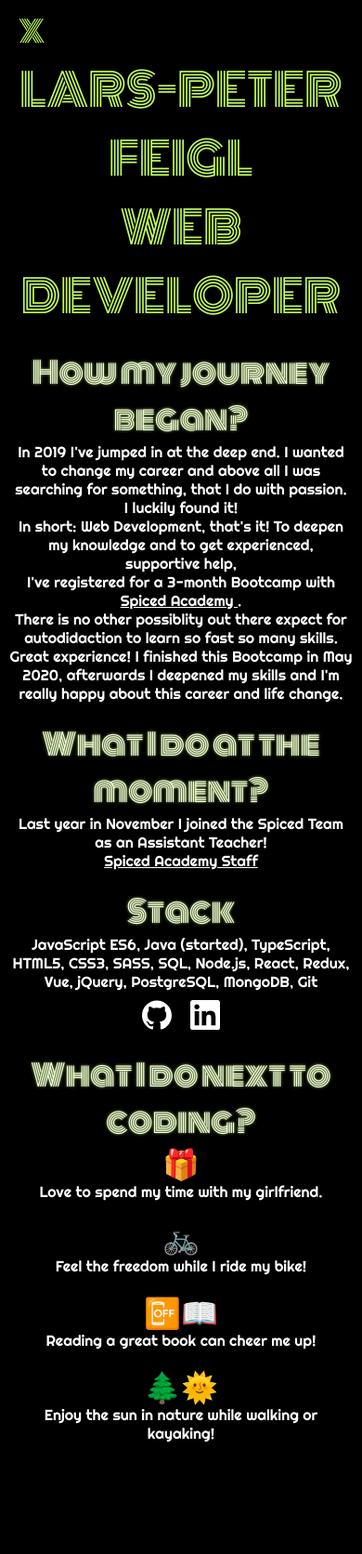
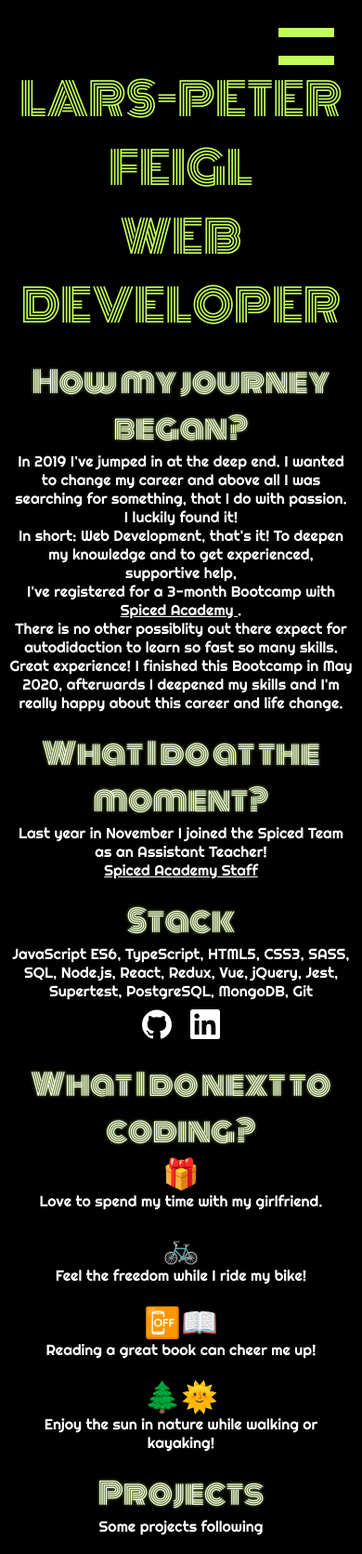
Before and after one commit to LPF33/from-node-to-php, a PHP site: page /views/about.html in a window 390 px wide. Shown: the whole page at 93% size. Before the commit the page ends 1552 px from the top, so only its background shows below. Run offline with PHP 8.4, Linux system fonts and the light colour scheme.

Commit message:
feat(about.html): nav, mobile nav icon

```diff
--- a/public/about.css
+++ b/public/about.css
@@ -6,6 +6,11 @@
     box-sizing: border-box;
     color: white;
     text-align: center;
+}
+
+:root {
+    --color-hover: #c3ff59;
+    --style-font: "Monoton", sans-serif;
 }
 
 body {
@@ -34,16 +39,16 @@ main {
 h1 {
     font-size: 3rem;
     text-align: center;
-    font-family: "Monoton", sans-serif;
-    color: #c3ff59;
+    font-family: var(--style-font);
+    color: var(--color-hover);
     font-weight: normal;
 }
 
 h2 {
     font-size: 2rem;
     text-align: center;
-    font-family: "Monoton", sans-serif;
-    text-shadow: 0 0 3px #c3ff59;
+    font-family: var(--style-font);
+    text-shadow: 0 0 3px var(--color-hover);
     font-weight: normal;
 }
 
@@ -51,18 +56,25 @@ span {
     font-size: 2rem;
 }
 
-#x {
-    position: absolute;
-    top: 10px;
-    left: 10px;
-    width: 3rem;
-    height: 3rem;
-    color: #c3ff59;
-    border-radius: 50%;
+header {
+    display: none;
+}
+
+nav {
+    position: fixed;
+    top: 30px;
+    right: 10px;
+    height: 60px;
+    color: var(--color-hover);
     padding: 10px;
     font-size: 2rem;
     z-index: 100;
-    text-decoration: none;
+    -webkit-transform: rotate(-90deg);
+    -ms-transform: rotate(-90deg);
+    transform: rotate(-90deg);
+    -webkit-transform-origin: bottom right;
+    -ms-transform-origin: bottom right;
+    transform-origin: bottom right;
     display: -webkit-box;
     display: -ms-flexbox;
     display: flex;
@@ -72,7 +84,20 @@ span {
     -webkit-box-pack: center;
     -ms-flex-pack: center;
     justify-content: center;
-    font-family: "Monoton", sans-serif;
+    font-family: var(--style-font);
+    user-select: none;
+}
+
+nav a {
+    -webkit-transform: rotate(180deg);
+    -ms-transform: rotate(180deg);
+    transform: rotate(180deg);
+    text-decoration: none;
+    margin: 0 10px;
+}
+
+nav a:hover {
+    color: var(--color-hover);
 }
 
 #contact {
@@ -94,11 +119,73 @@ svg {
 }
 
 a:hover > svg {
-    fill: #c3ff59;
+    fill: var(--color-hover);
 }
 
-@media screen and (max-width: 640px) {
+@media screen and (max-width: 720px) {
     main {
-        margin-top: 50px;
+        margin-top: 60px;
+    }
+
+    header {
+        display: block;
+        position: fixed;
+        top: 0px;
+        right: 20px;
+        cursor: pointer;
+        background-color: black;
+        padding: 10px;
+        border-bottom-left-radius: 10px;
+    }
+
+    header > div {
+        width: 60px;
+        border: 5px solid var(--color-hover);
+        margin-top: 20px;
+        -webkit-transform: rotate(0deg);
+        -ms-transform: rotate(0deg);
+        transform: rotate(0deg);
+        -webkit-transition: 0.5s all;
+        -o-transition: 0.5s all;
+        transition: 0.5s all;
+    }
+
+    header > div:first-child {
+        -webkit-transform-origin: bottom left;
+        -ms-transform-origin: bottom left;
+        transform-origin: bottom left;
+    }
+
+    header.show > div:first-child {
+        border: 5px solid white;
+        -webkit-transform: rotate(30deg);
+        -ms-transform: rotate(30deg);
+        transform: rotate(30deg);
+        -webkit-transform-origin: bottom left;
+        -ms-transform-origin: bottom left;
+        transform-origin: bottom left;
+    }
+
+    header > div:last-child {
+        -webkit-transform-origin: top left;
+        -ms-transform-origin: top left;
+        transform-origin: top left;
+    }
+
+    header.show > div:last-child {
+        border: 5px solid white;
+        -webkit-transform: rotate(-30deg);
+        -ms-transform: rotate(-30deg);
+        transform: rotate(-30deg);
+        -webkit-transform-origin: top left;
+        -ms-transform-origin: top left;
+        transform-origin: top left;
+    }
+
+    nav {
+        display: none;
+        top: 10px;
+        right: 0px;
+        background-color: black;
     }
 }
--- /dev/null
+++ b/public/about.js
@@ -0,0 +1,7 @@
+const header = document.querySelector("header");
+const nav = document.querySelector("nav");
+
+header.addEventListener("click", () => {
+    header.classList.toggle("show");
+    nav.style.display = header.classList.contains("show") ? "flex" : "none";
+});
--- a/public/style.css
+++ b/public/style.css
@@ -176,6 +176,11 @@ footer {
 footer a {
     text-decoration: none;
     margin-left: 2rem;
+    color: white;
+}
+
+footer a:hover {
+    color: #185adb;
 }
 
 svg {
--- a/views/about.html
+++ b/views/about.html
@@ -16,7 +16,17 @@
         <title>About me</title>
     </head>
     <body>
-        <a id="x" href="/">X</a>
+        <header>
+            <div></div>
+            <div></div>
+        </header>
+        <nav>
+            <a href="/about#projects">Projects</a>
+            <a href="/about#stack">Stack</a>
+            <a href="/about#top">Intro</a>
+            <a href="/">Main</a>
+        </nav>
+
         <main>
             <h1>LARS-PETER FEIGL</h1>
             <h1>WEB DEVELOPER</h1>
@@ -52,10 +62,10 @@
                 </a>
             </p>
             <br />
-            <h2>Stack</h2>
+            <h2 id="stack">Stack</h2>
             <p>
-                JavaScript ES6, Java (started), TypeScript, HTML5, CSS3, SASS,
-                SQL, Node.js, React, Redux, Vue, jQuery, PostgreSQL, MongoDB,
+                JavaScript ES6, TypeScript, HTML5, CSS3, SASS, SQL, Node.js,
+                React, Redux, Vue, jQuery, Jest, Supertest, PostgreSQL, MongoDB,
                 Git
             </p>
             <div id="contact">
@@ -113,6 +123,10 @@
                 <br />
                 Enjoy the sun in nature while walking or kayaking!
             </p>
+            <br />
+            <h2 id="projects">Projects</h2>
+            <div>Some projects following</div>
         </main>
+        <script src="/about.js"></script>
     </body>
 </html>
--- a/views/index.html
+++ b/views/index.html
@@ -26,7 +26,7 @@
             </a>
         </div>
         <footer>
-            LARS-PETER FEIGL
+            <a href="/about">LARS-PETER FEIGL</a>
             <a
                 href="https://github.com/lpf33"
                 target="_blank"
```
